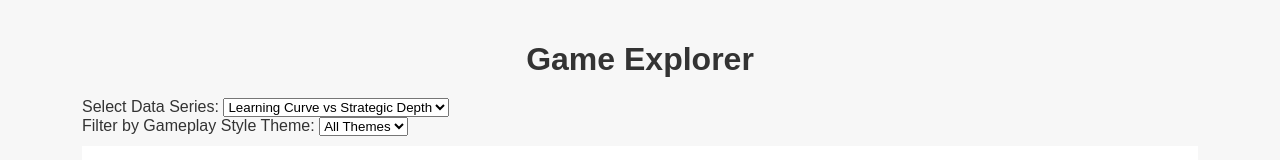
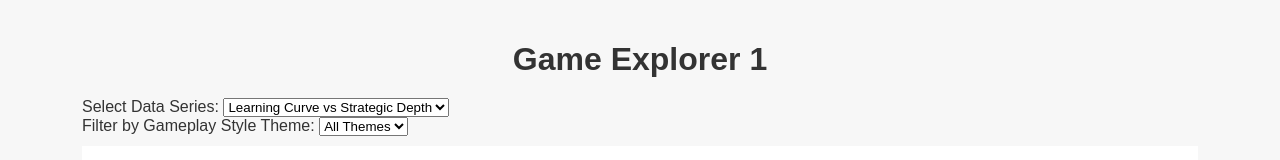
Before and after one commit to moverton99/Game-Exploer, a plain HTML site: page Explorer/gamelist5.html in a window 1280 px wide. Shown: the top 160 px of the page. Drawn offline with nearby package versions, Linux system fonts and the light colour scheme; no server answers.

Commit message:
version 2

```diff
--- a/Explorer/gamelist5.html
+++ b/Explorer/gamelist5.html
@@ -135,7 +135,7 @@
     </style>
 </head>
 <body>
-    <h1>Game Explorer</h1>
+    <h1>Game Explorer 1</h1>
     <div id="chartContainer">
         <div id="selectorContainer">
             <label for="datasetSelector">Select Data Series:</label>
```
